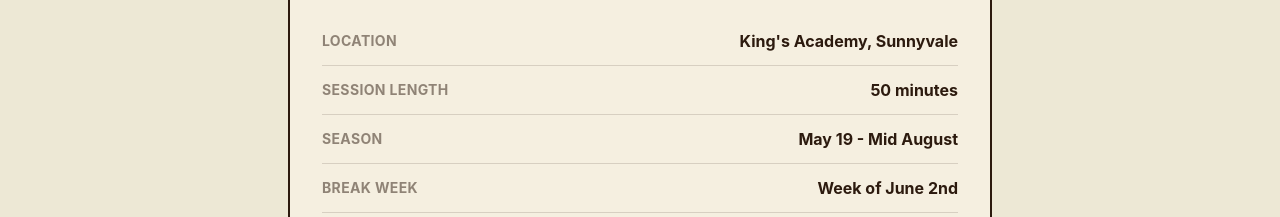
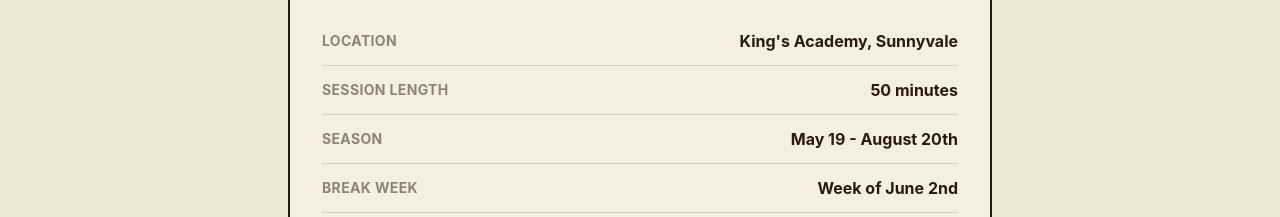
Before and after one commit to jtaylor1cs/bab-basketball, a React (Vite) app: page / in a window 1280 px wide. Shown: the part 3400-3617 px from the top of the page. Built offline with nearby package versions, Linux system fonts and the light colour scheme; a web font is replaced by a local one.

Commit message:
added end date

```diff
--- a/src/components/Schedule.jsx
+++ b/src/components/Schedule.jsx
@@ -83,7 +83,7 @@
   {[
     { label: 'Location', value: "King's Academy, Sunnyvale" },
     { label: 'Session Length', value: '50 minutes' },
-    { label: 'Season', value: 'May 19 - Mid August' },
+    { label: 'Season', value: 'May 19 - August 20th' },
     { label: 'Break Week', value: 'Week of June 2nd' },
     { label: 'Group Size', value: '2-6 players max' },
   ].map((item, i, arr) => (
```
